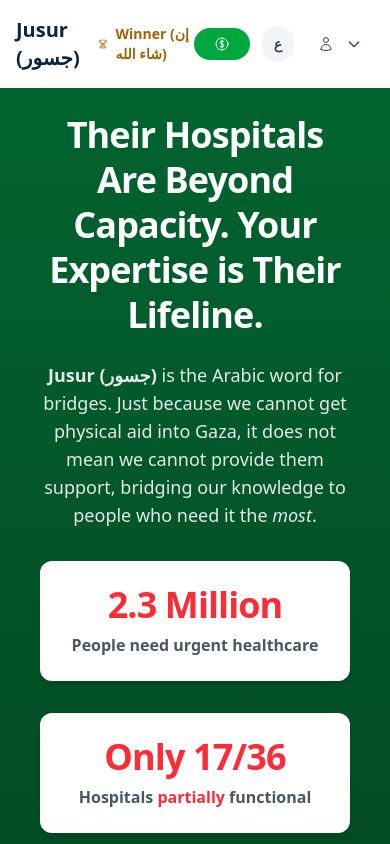
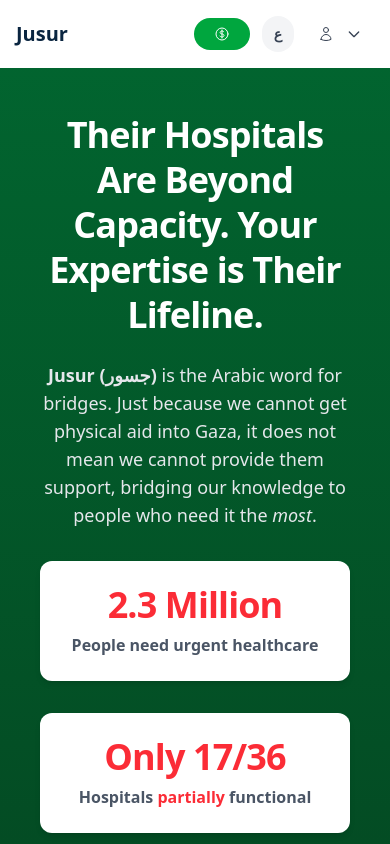
Before and after one commit to omariosc/LMIC-Telecare, a Next.js app in the folder telecare-platform/: page / in a window 390 px wide. Shown: the top 844 px of the page. Built offline with nearby package versions, Linux system fonts and the light colour scheme.

Commit message:
feat: add responsive navigation hiding for small screens; implement .hide-nav class for improved layout

```diff
--- a/telecare-platform/src/app/(public)/page.tsx
+++ b/telecare-platform/src/app/(public)/page.tsx
@@ -48,19 +48,19 @@ export default function Home() {
         <nav className="container mx-auto px-4 py-4 flex justify-between items-center min-h-[64px]">
           {/* Logo - Top Left */}
           <div className="font-extrabold text-xl text-[#0A2540] flex items-center gap-2">
-            <span data-lang-en="">Jusur (جسور)</span>
+            <span data-lang-en="">Jusur <span className="hide-nav">(جسور)</span></span>
             <span data-lang-ar="" className="hidden">
               جسور
             </span>
-            <TrophyIcon className="h-4 w-4 text-yellow-700" />
+            <TrophyIcon className="hide-nav h-4 w-4 text-yellow-700" />
             <span
-              className="text-yellow-700 text-sm font-semibold"
+              className="hide-nav text-yellow-700 text-sm font-semibold"
               data-lang-en=""
             >
               Winner (إن شاء الله)
             </span>
             <span
-              className="text-yellow-700 text-sm font-semibold"
+              className="hide-nav text-yellow-700 text-sm font-semibold"
               data-lang-ar=""
               style={{ display: "none" }}
             >
@@ -76,7 +76,9 @@ export default function Home() {
               className="bg-green-600 text-white px-5 py-2 rounded-full font-semibold text-sm hover:bg-green-700 transition-colors flex items-center gap-2"
             >
               <CurrencyDollarIcon className="h-4 w-4" />
-              <span className="hidden min-[590px]:block" data-lang-en="">Donate</span>
+              <span className="hide-nav" data-lang-en="">
+                Donate
+              </span>
               <span data-lang-ar="" className="hidden">
                 تبرع
               </span>
--- a/telecare-platform/src/app/globals.css
+++ b/telecare-platform/src/app/globals.css
@@ -60,6 +60,12 @@
     margin-right: auto;
     padding-left: 1rem;
     padding-right: 1rem;
+  }
+
+  @media (max-width: 590px) {
+    .hide-nav {
+      display: none;
+    }
   }
 
   @media (min-width: 640px) {
```
